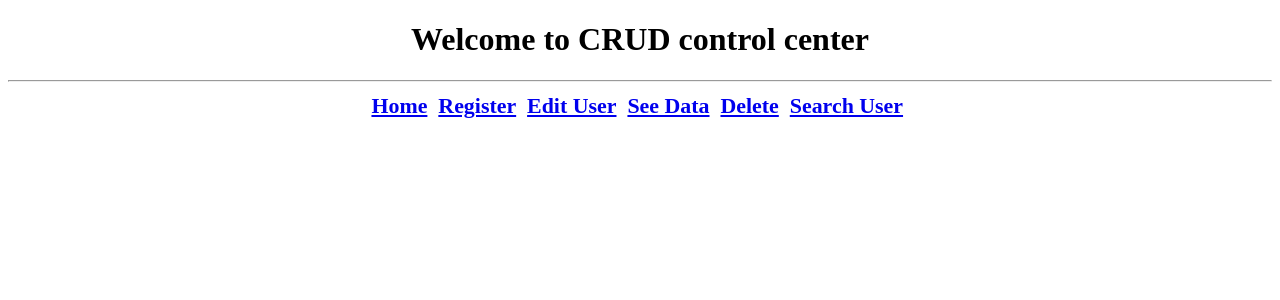
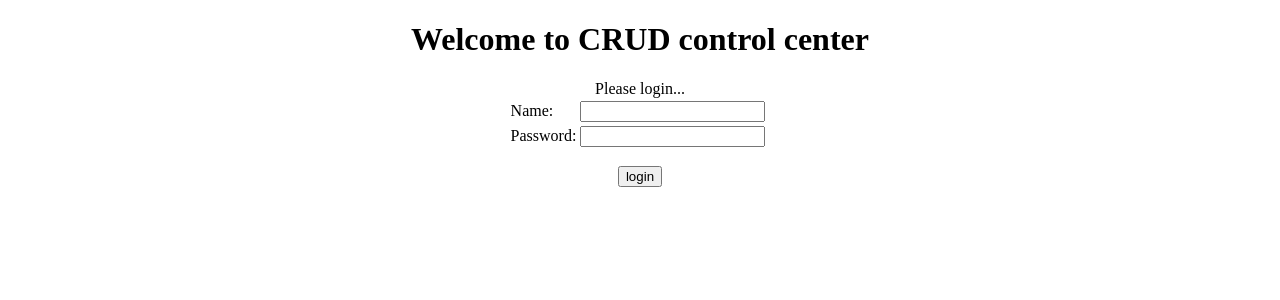
Before and after one commit to alextenche/NoobCRUD, a PHP site: page /home.php in a window 1280 px wide. Shown: the top 300 px of the page. Run offline with PHP 8.4, Linux system fonts and the light colour scheme.

Commit message:
begin login

```diff
--- a/home.php
+++ b/home.php
@@ -7,8 +7,23 @@
 </head>
 <body>
 	<h1><center>Welcome to CRUD control center</center></h1>
-	<h3><center>
-    <?php include('links.php');?>
-	</center></h3>
+    <center>Please login...
+	<form method="post" action="insert.php">
+        <table border="0" width="10%">
+			<tr>
+				<td width="10%">Name:</td>
+				<td><input type="text" name="name" maxlength="15"/></td>
+            </tr>
+			<tr>
+				<td  width="10%">Password: </td>
+				<td><input type="password" name="password" maxlength="15"/><td>
+			</tr>
+		</table>
+        <p>
+			<input type="submit" value="login"/>
+		</p>
+    </form>
+	</center>
+
 </body>
 </html>
```
Also changed, not shown: login.php (added, +13 -0 lines).
